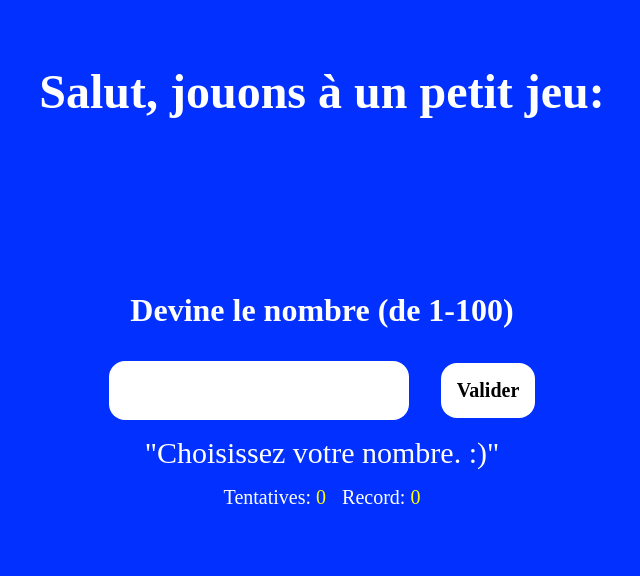
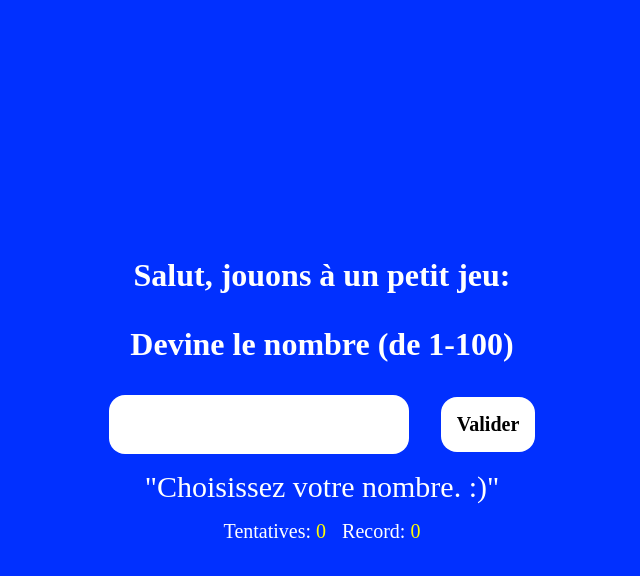
Before and after one commit to SiwelDev/Devine-Le-Nombre, a plain HTML site: page index.html in a window 1280 px wide. Shown: the whole page, without its empty margins (318-958 px from the left). Drawn offline with Linux system fonts and the light colour scheme.

Commit message:
Update index.html

```diff
--- a/index.html
+++ b/index.html
@@ -1,4 +1,3 @@
-<!DOCTYPE html>
 <html lang="fr">
 <head>
     <meta charset="UTF-8">
@@ -7,11 +6,9 @@
     <link rel="stylesheet" href="style.css">
 </head>
 <body>
-    <h1>Salut, jouons &agrave; un petit jeu:</h1>
     <div class="container">
-        <div class="header">
-            <h1>Devine le nombre (de 1-100)</h1>
-        </div>
+        <h1 class="titre">Salut, jouons &agrave; un petit jeu:</h1>
+        <h1 class="s-titre">Devine le nombre (de 1-100)</h1>
         <div class="input">
             <input type="search" id="chiffre">
             <button onclick="checkNumber()" id="validate">Valider</button>
```
